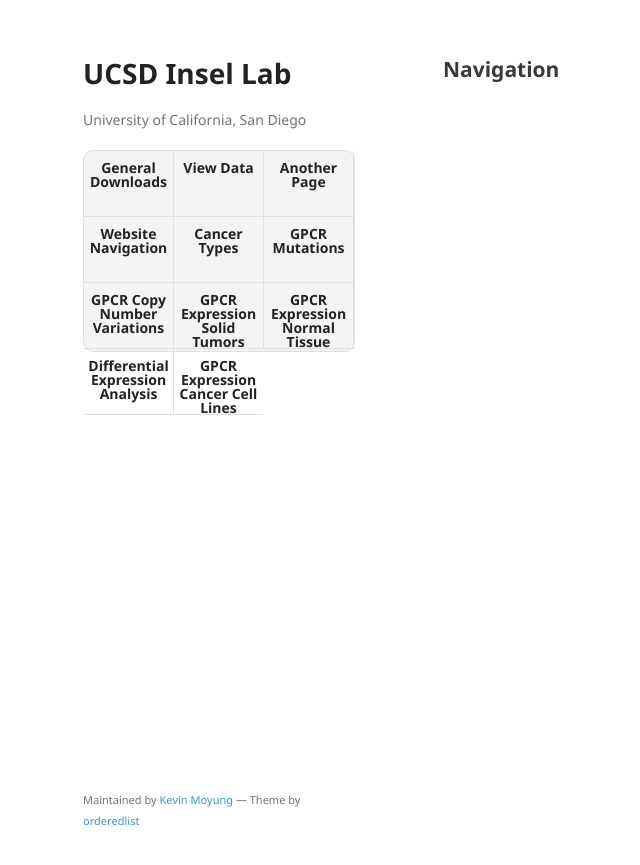
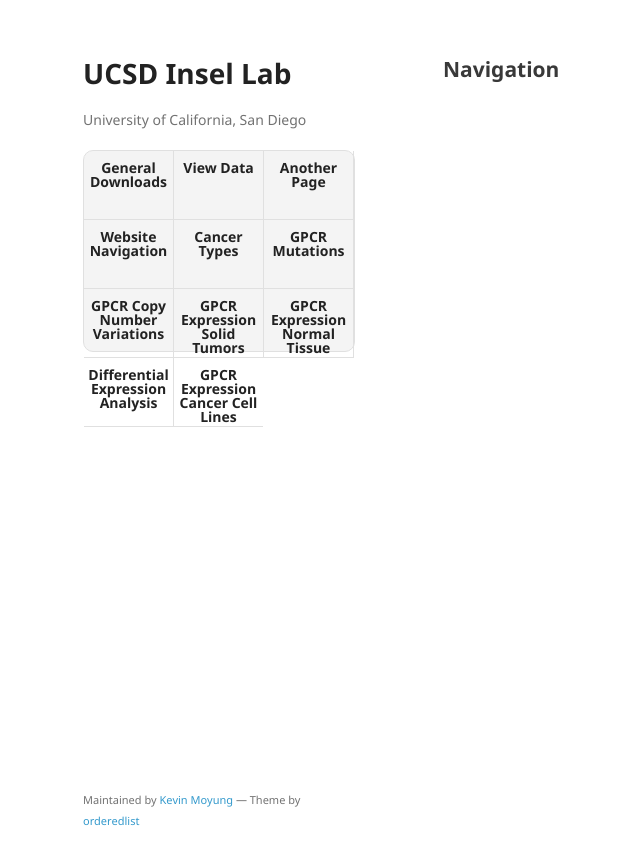
Before and after one commit to insellab/insellab.github.io, a Jekyll site: the page built from navigation.md, in a window 1280 px wide. Shown: the top 865 px of the page, without its empty margins (127-767 px from the left). Built offline with Jekyll 4.4.1, drawn with Linux system fonts in a browser that asks for light colours; our own code applies the rules of GitHub Pages for plain Markdown files.

Commit message:
Update jekyll-theme-minimal.scss

```diff
--- a/_sass/jekyll-theme-minimal.scss
+++ b/_sass/jekyll-theme-minimal.scss
@@ -126,7 +126,7 @@ header li {
   float:left;
   border-right:1px solid #e0e0e0;
   border-bottom:1px solid #e0e0e0;
-  height:65px;
+  height:68px;
 }
 
 header li:first-child a {
```
